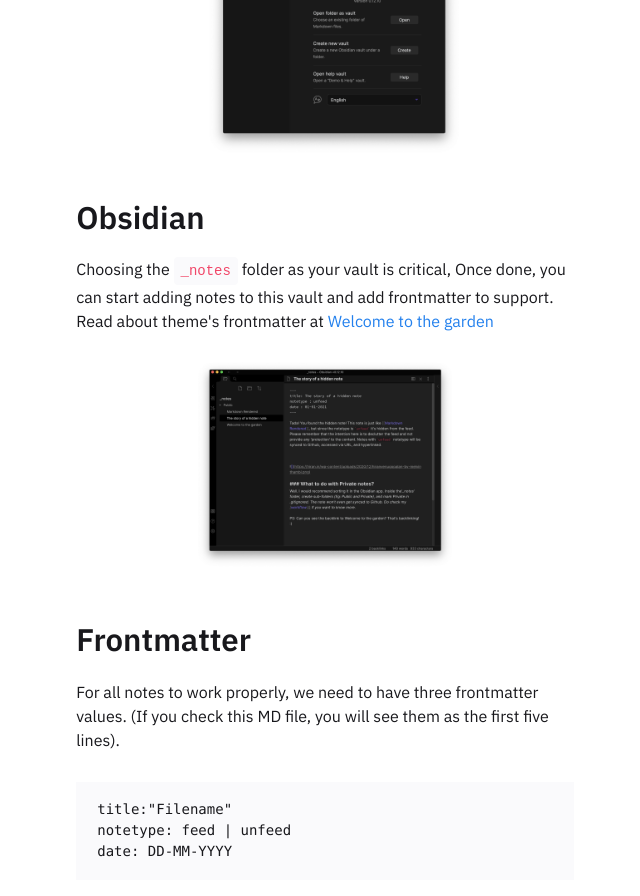
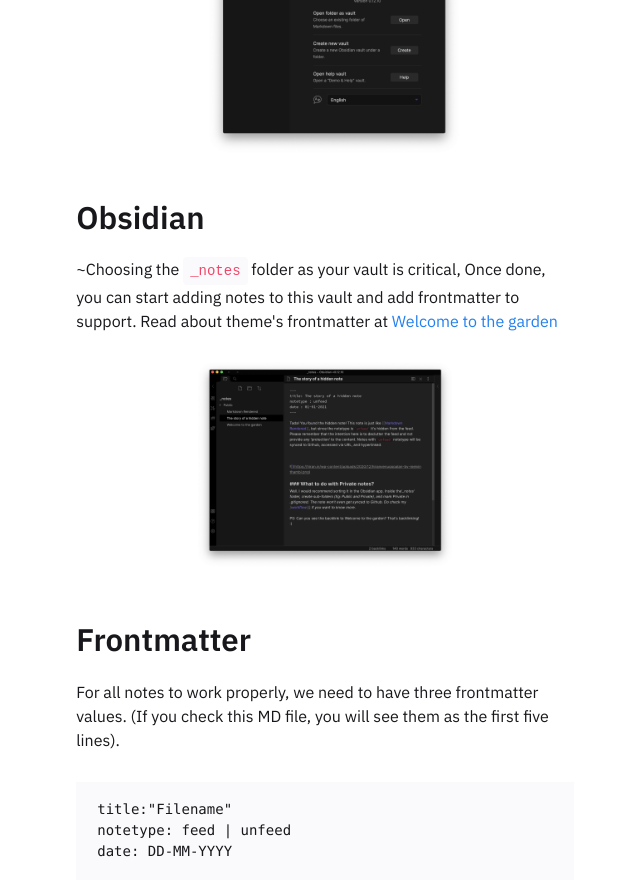
Before and after one commit to jenjenhub/blog, a Jekyll site: the page built from _posts/2020-03-01-how-to.md, in a window 1280 px wide and 900 px high, scrolled down 1832 px. Shown: the top 896 px of the window, without its empty margins (315-955 px from the left). Built offline with Jekyll 4.4.1, drawn with Linux system fonts in a browser that asks for light colours.

Commit message:
Update 2020-03-01-how-to.md

```diff
--- a/_posts/2020-03-01-how-to.md
+++ b/_posts/2020-03-01-how-to.md
@@ -33,7 +33,7 @@ Step 2: Once you have successfully cloned the repository to your machine, Open t
 
 ## Obsidian
 
-Choosing the `_notes` folder as your vault is critical, Once done, you can start adding notes to this vault and add frontmatter to support.
+~Choosing the `_notes` folder as your vault is critical, Once done, you can start adding notes to this vault and add frontmatter to support.
 Read about theme's frontmatter at [[Welcome to the garden]]
 <img src="../assets/img/6-how-to.png" width="100%">
 
```
